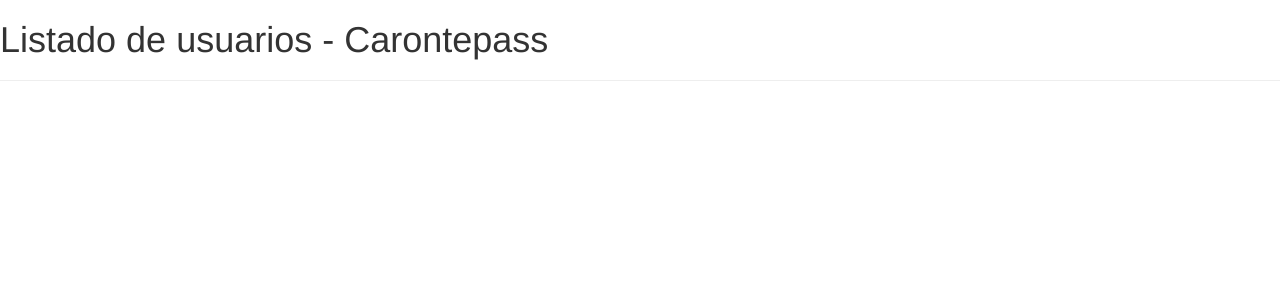
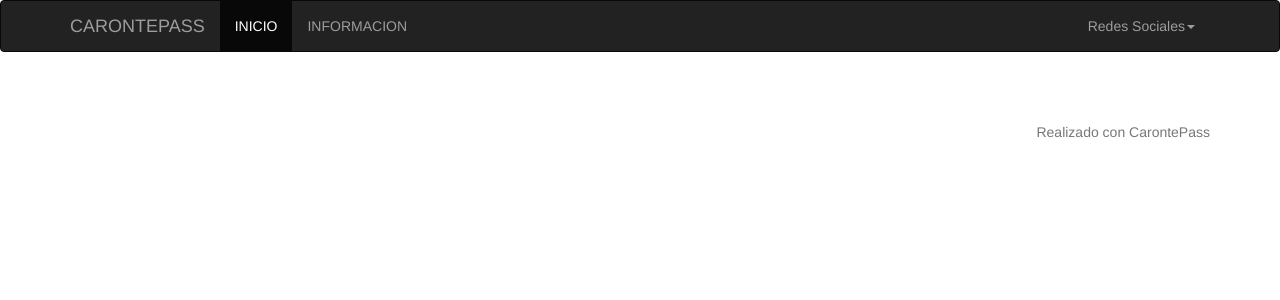
Before and after one commit to torehc/carontepass-v1, a Flask app: page /users in a window 1280 px wide. Shown: the top 300 px of the page. Run offline with Flask 2, Linux system fonts and the light colour scheme; parts of the project's set-up code (start-up, migrations or seed data) failed here and were passed over; some libraries are stand-ins or nearby versions.

Commit message:
Simple mejora visual

```diff
--- a/app/templates/base.html
+++ b/app/templates/base.html
@@ -1,24 +1,88 @@
+<!DOCTYPE html>
 <html lang="es">
   <head>
     <meta charset="utf-8">
     <meta http-equiv="X-UA-Compatible" content="IE=edge">
     <meta name="viewport" content="width=device-width, initial-scale=1">
-    <!-- The above 3 meta tags *must* come first in the head; any other head content must come *after* these tags -->
-    <title>{{ title }}</title>
+    <title>{% block title %}CarontePass{% endblock title %}</title>
+
     <!-- Bootstrap -->
-    <link href="/static/css/bootstrap.min.css" rel="stylesheet">
+    <link rel="stylesheet" href="//maxcdn.bootstrapcdn.com/bootstrap/3.2.0/css/bootstrap.min.css">
+
+    <!-- HTML5 Shim and Respond.js IE8 support of HTML5 elements and media queries -->
+    <!-- WARNING: Respond.js doesn't work if you view the page via file:// -->
+    <!--[if lt IE 9]>
+      <script src="https://oss.maxcdn.com/html5shiv/3.7.2/html5shiv.min.js"></script>
+      <script src="https://oss.maxcdn.com/respond/1.4.2/respond.min.js"></script>
+    <![endif]-->
+    {% block extra_head %}{% endblock extra_head %}
   </head>
   <body>
-    <h1>{{ title }}{% if title %} - {% endif %}Carontepass</h1>
-    <hr>
+    <div class="navbar navbar-inverse" role="navigation">
+      <div class="container">
+        <div class="navbar-header">
+          <button type="button" class="navbar-toggle" data-toggle="collapse" data-target=".navbar-collapse">
+            <span class="sr-only">Toggle navigation</span>
+            <span class="icon-bar"></span>
+            <span class="icon-bar"></span>
+            <span class="icon-bar"></span>
+          </button>
+          <a class="navbar-brand" href="/">{% block projectname %}CARONTEPASS{% endblock projectname %}</a>
+        </div>
+        <div class="collapse navbar-collapse">
+          <ul class="nav navbar-nav">
+            <li class="active"><a href="/">INICIO</a></li>
+            <li><a href="#informacion">INFORMACION</a></li>
+            </ul>
+            <ul class="nav navbar-nav navbar-right">
+                <li class="dropdown">
+                    <a data-toggle="dropdown" class="dropdown-toggle" href="#">Redes Sociales<span class="caret"></span></a>
+                    <ul role="menu" class="dropdown-menu">
+                      <li><a href="https://www.facebook.com/andensinlimite" target="_blank">Facebook FanPage</a></li>
+                      <li><a href="https://www.facebook.com/groups/736359233061123/" target="_blank">Facebook Group</a></li>
+                      <li><a href="https://plus.google.com/118087280687899429051/posts?pageId=109149070667711813854" target="_blank">Google +</a></li>
+                      <li><a href="https://groups.google.com/forum/#!forum/andensinlimite" target="_blank">Google Group</a></li>
+                      <li><a href="https://www.youtube.com/channel/UCoU0_1sU2lL7a5tys3N_WzQ" target="_blank">Youtube</a></li>
+                      <li><a href="https://twitter.com/Andensinlimite" target="_blank">Twitter</a></li>
+                      <li class="divider"></li>
+                      <li class="dropdown-header">Otros</li>
+                      <li><a href="http://www.andensinlimite.org" target="_blank">WEB Oficial</a></li>
+                      <li><a href="http://www.andensinlimite.org/blog-2/" target="_blank">Blog</a></li>
+                      <li><a href="https://sites.google.com/site/andensinlimite/" target="_blank">Google Site</a></li>
+                    </ul>
+                  </li>
+                </ul>
+
+        </div><!--/.nav-collapse -->
+      </div>
+    </div>
+
+
+
+
+
+    <div class="container">
         {% block content %}
 
+
         {% endblock %}
+    </div><!-- /.container -->
+
+
+
+    <br><br>
+
+    <div class="footer">
+          <div class="container">
+            <p class="text-muted" align="right">Realizado con CarontePass</p>
+          </div>
+    </div>
 
     <!-- jQuery (necessary for Bootstrap's JavaScript plugins) -->
-    <script src="https://ajax.googleapis.com/ajax/libs/jquery/1.11.2/jquery.min.js"></script>
+    <script src="https://ajax.googleapis.com/ajax/libs/jquery/1.11.1/jquery.min.js"></script>
     <!-- Include all compiled plugins (below), or include individual files as needed -->
-    <script src="/static/js/bootstrap.min.js"></script>
+    <script src="//maxcdn.bootstrapcdn.com/bootstrap/3.2.0/js/bootstrap.min.js"></script>
+
     {% block javascript %}
     {% endblock %}
 
--- a/app/views.py
+++ b/app/views.py
@@ -7,7 +7,7 @@
 @app.route('/')
 @app.route('/index')
 def index():
-    return 'Hola, mundo'
+    return render_template('inicio.html')
 
 @app.route('/users')
 def users():
```
Also changed, not shown: app/templates/inicio.html (added, +7 -0 lines). Lines whose indentation alone changed are shown as unchanged.
